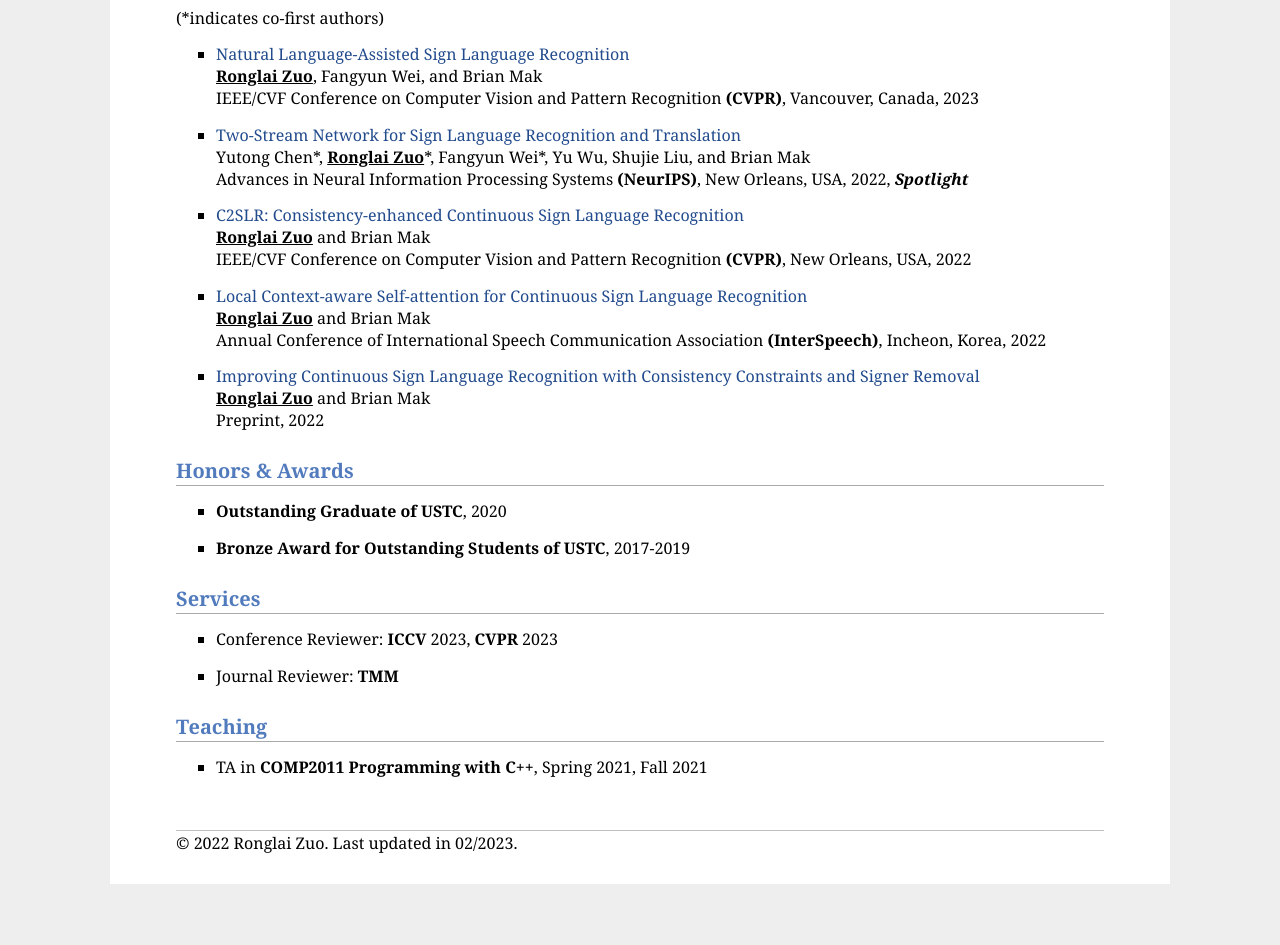
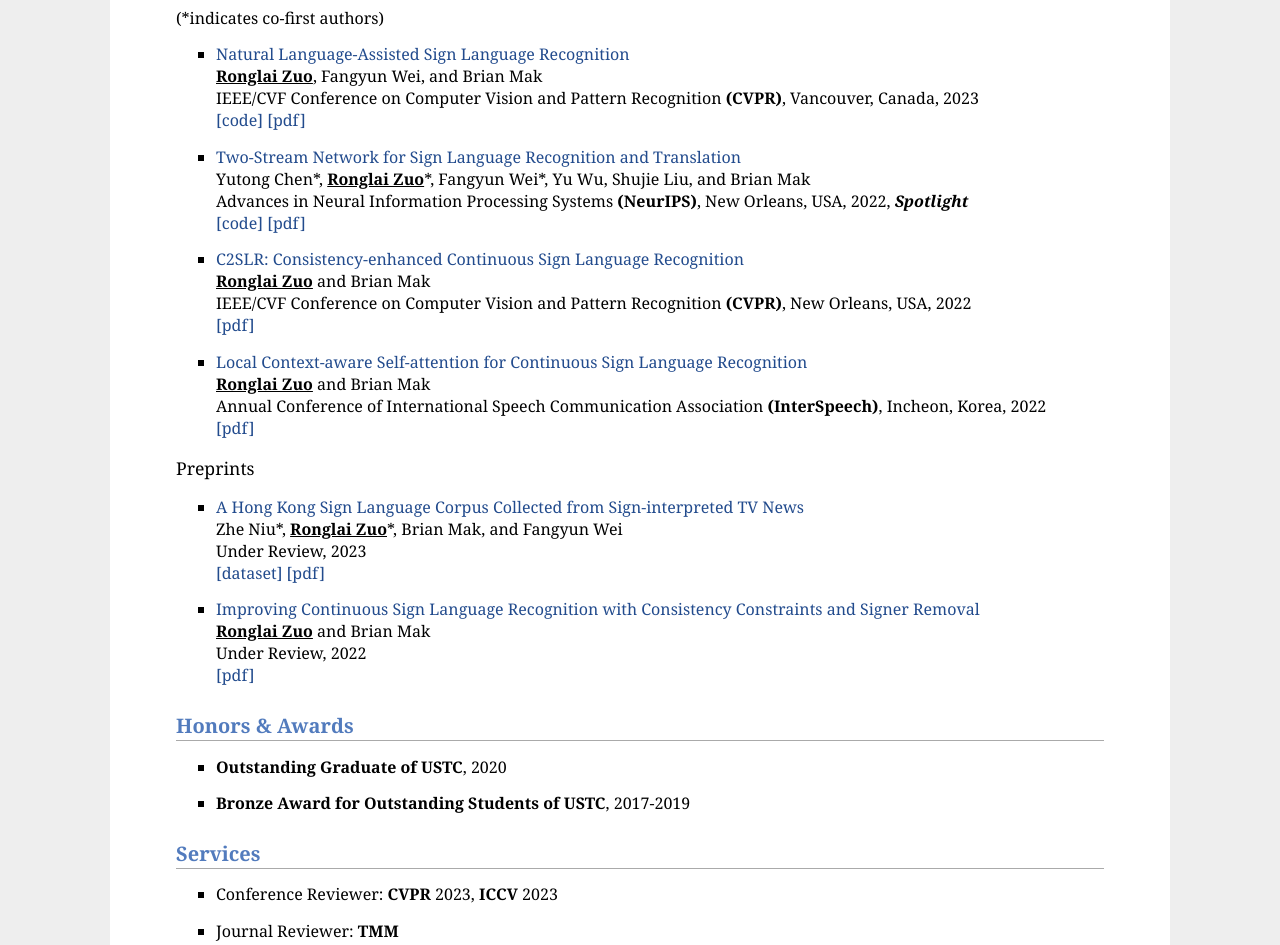
Before and after one commit to YuCHENJT/yuchenjt.github.io, a plain HTML site: page index.html in a window 1280 px wide. Shown: the part 865-1810 px from the top of the page. Before the commit the page ends 1779 px from the top, so only its background shows below. Drawn offline with Linux system fonts and the light colour scheme.

Commit message:
Add files via upload

```diff
--- a/index.html
+++ b/index.html
@@ -37,7 +37,7 @@ Email:  <a href="mailto:rzuo@cse.ust.hk">rzuo [at] cse.ust.hk</a>; <a href="mail
 
 
 <h2>Biography</h2>
-    <p>I am currently a Ph.D. candidate at Department of Computer Science and Engineering, The Hong Kong University of Science and Technology, supervised by <a href="http://home.cse.ust.hk/~mak/profile.html">Prof. Brian Mak</a>. Before that, I received my B.Eng. degree of Electronic Information Engineering from Special Class for the Gifted Young, University of Science and Technology of China, in 2020. I am now a research intern at Microsoft Research Asia supervised by <a href="https://scholar.google.com/citations?user=-ncz2s8AAAAJ&hl=zh-CN&oi=sra">Fangyun Wei</a>.</p>
+    <p>I am currently a Ph.D. candidate at Department of Computer Science and Engineering, The Hong Kong University of Science and Technology (HKUST), supervised by <a href="http://home.cse.ust.hk/~mak/profile.html">Prof. Brian Mak</a>. Before that, I received my B.Eng. degree of Electronic Information Engineering from Special Class for the Gifted Young, University of Science and Technology of China (USTC), in 2020. I am now a research intern at Microsoft Research Asia supervised by <a href="https://scholar.google.com/citations?user=-ncz2s8AAAAJ&hl=zh-CN&oi=sra">Fangyun Wei</a>.</p>
 
     <p>My current research mainly focus on sign language understanding (recognition and translation), while I am also interested in video understanding and multi-modality learning. </p>
 
@@ -78,26 +78,47 @@ Email:  <a href="mailto:rzuo@cse.ust.hk">rzuo [at] cse.ust.hk</a>; <a href="mail
         <a href='https://2000zrl.github.io'>Natural Language-Assisted Sign Language Recognition</a> <br>
         <strong><u>Ronglai Zuo</u></strong>, Fangyun Wei, and Brian Mak<br>
         IEEE/CVF Conference on Computer Vision and Pattern Recognition <strong>(CVPR)</strong>, Vancouver, Canada, 2023 <br>
+        <a href="https://github.com/FangyunWei/SLRT">[code]</a>
+        <a href="https://2000zrl.github.io">[pdf]</a>
    </li>
 	<li>
         <a href='https://openreview.net/forum?id=hSxK-4KGLbI'>Two-Stream Network for Sign Language Recognition and Translation</a> <br>
         Yutong Chen*, <strong><u>Ronglai Zuo</u></strong>*, Fangyun Wei*, Yu Wu, Shujie Liu, and Brian Mak<br>
         Advances in Neural Information Processing Systems <strong>(NeurIPS)</strong>, New Orleans, USA, 2022, <strong><i>Spotlight</i></strong> <br>
+        <a href="https://github.com/FangyunWei/SLRT">[code]</a>
+        <a href="https://openreview.net/pdf?id=hSxK-4KGLbI">[pdf]</a>
     </li>
 	<li>
         <a href='https://openaccess.thecvf.com/content/CVPR2022/html/Zuo_C2SLR_Consistency-Enhanced_Continuous_Sign_Language_Recognition_CVPR_2022_paper.html'>C2SLR: Consistency-enhanced Continuous Sign Language Recognition</a> <br>
         <strong><u>Ronglai Zuo</u></strong> and Brian Mak<br>
         IEEE/CVF Conference on Computer Vision and Pattern Recognition <strong>(CVPR)</strong>, New Orleans, USA, 2022 <br>
+        <!-- <a href="https://github.com/ShawnXYang/AccumulativeAttack">[code]</a> -->
+        <a href="https://openaccess.thecvf.com/content/CVPR2022/papers/Zuo_C2SLR_Consistency-Enhanced_Continuous_Sign_Language_Recognition_CVPR_2022_paper.pdf">[pdf]</a>
     </li>
     <li>
         <a href='https://www.isca-speech.org/archive/interspeech_2022/zuo22_interspeech.html'>Local Context-aware Self-attention for Continuous Sign Language Recognition</a> <br>
         <strong><u>Ronglai Zuo</u></strong> and Brian Mak <br>
         Annual Conference of International Speech Communication Association <strong>(InterSpeech)</strong>, Incheon, Korea, 2022 <br>
+        <!-- <a href="https://github.com/ShawnXYang/AccumulativeAttack">[code]</a> -->
+        <a href="https://www.isca-speech.org/archive/pdfs/interspeech_2022/zuo22_interspeech.pdf">[pdf]</a>
+    </li>
+</ul>
+
+<h3 style="color:black; font-weight:normal">Preprints</h3>
+<ul>
+    <li>
+        <a href='https://2000zrl.github.io'>A Hong Kong Sign Language Corpus Collected from Sign-interpreted TV News</a> <br>
+        Zhe Niu*, <strong><u>Ronglai Zuo</u></strong>*, Brian Mak, and Fangyun Wei<br>
+        Under Review, 2023<br>
+        <a href="https://2000zrl.github.io">[dataset]</a>
+        <a href="https://2000zrl.github.io">[pdf]</a>
    </li>
     <li>
         <a href='https://arxiv.org/abs/2212.13023'>Improving Continuous Sign Language Recognition with Consistency Constraints and Signer Removal</a> <br>
         <strong><u>Ronglai Zuo</u></strong> and Brian Mak<br>
-        Preprint, 2022<br>
+        Under Review, 2022<br>
+        <!-- <a href="https://github.com/ShawnXYang/AccumulativeAttack">[code]</a> -->
+        <a href="https://arxiv.org/pdf/2212.13023.pdf">[pdf]</a>
    </li>
     <!-- <li>
          <a href='https://arxiv.org/abs/2106.09993'>Accumulative Poisoning Attacks on Real-time Data</a> <br>
@@ -142,7 +163,7 @@ Email:  <a href="mailto:rzuo@cse.ust.hk">rzuo [at] cse.ust.hk</a>; <a href="mail
 <h2>Services</h2>
 <ul>
     <li>
-        Conference Reviewer: <strong>ICCV</strong> 2023, <strong>CVPR</strong> 2023
+        Conference Reviewer: <strong>CVPR</strong> 2023, <strong>ICCV</strong> 2023
     </li>
     <li>
         Journal Reviewer: <strong>TMM</strong>
@@ -161,5 +182,5 @@ Email:  <a href="mailto:rzuo@cse.ust.hk">rzuo [at] cse.ust.hk</a>; <a href="mail
 <div id="footer">
 	<div id="footer-text"></div>
 </div>
-&copy 2022 Ronglai Zuo. Last updated in 02/2023.
+&copy 2022 Ronglai Zuo. Last updated in 03/2023.
 </body></html>
```
Lines whose indentation alone changed are shown as unchanged.
